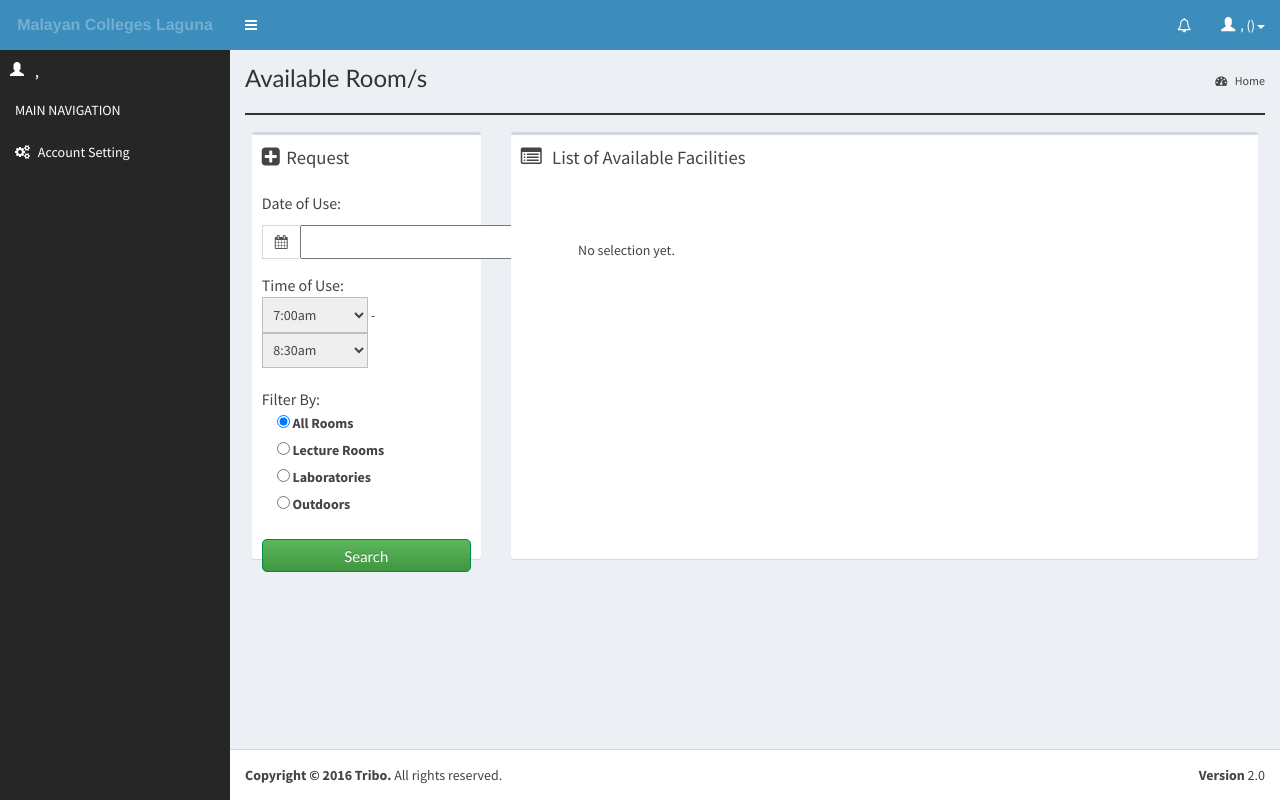
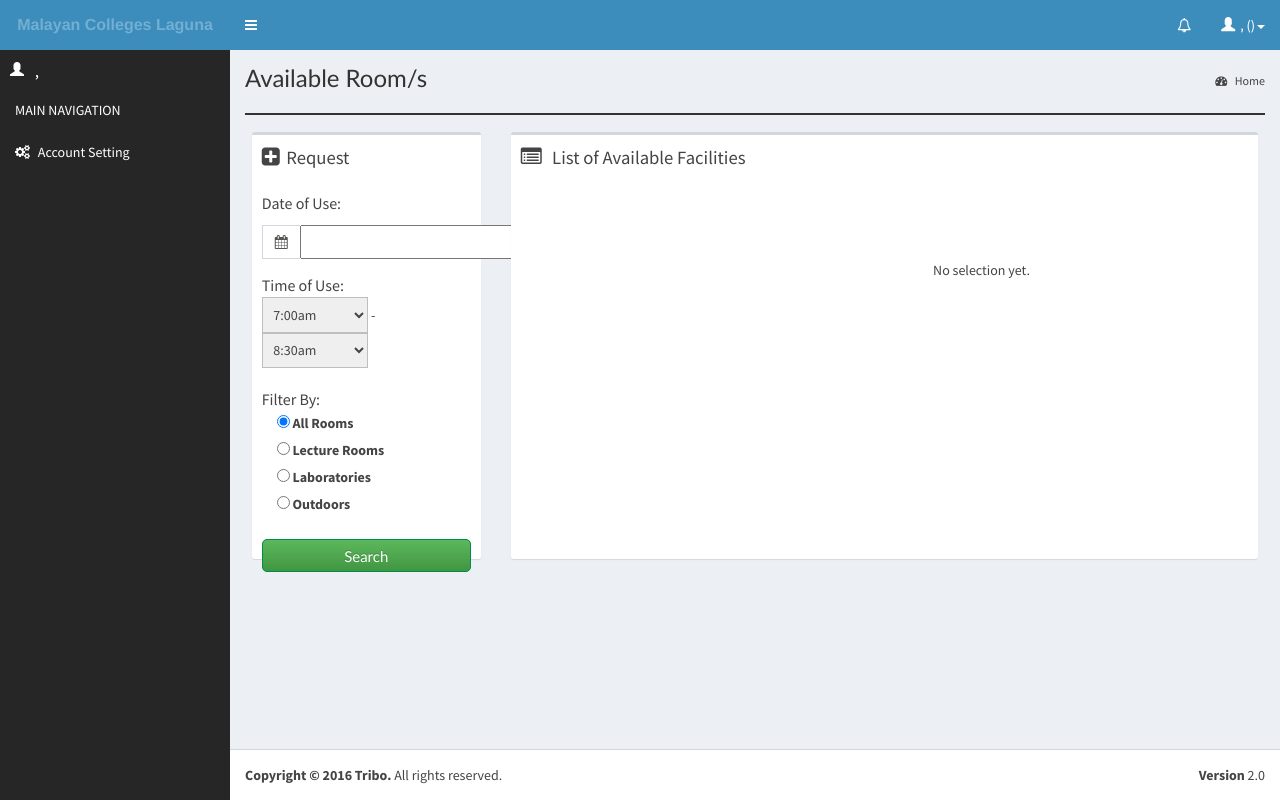
Before and after one commit to idapenaflor/MCL-RRS, a PHP site: page /mclrrs/main.php in a window 1280 px wide. Run offline with PHP 8.4, Linux system fonts and the light colour scheme; the visitor is signed in with stand-in values (Sample User, id 1); data that the repository does not hold is empty; some libraries are stand-ins or nearby versions.

Commit message:
Style sa main
Yung design para sa main

```diff
--- a/css/style.css
+++ b/css/style.css
@@ -242,12 +242,12 @@ color:#e01900;
 }
 #bodySelect
 {
-	float:auto;
 	position: absolute;
 	left:9%;
 }
 #bodySelect #bodySelect-span
 {
 	text-align: center;
-	margin-top: 50%;
+	margin-top: 15%;
+	margin-left: 355px;
 }
```
